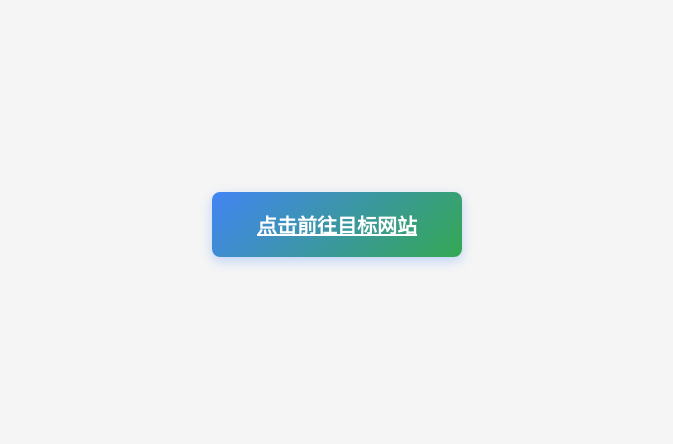
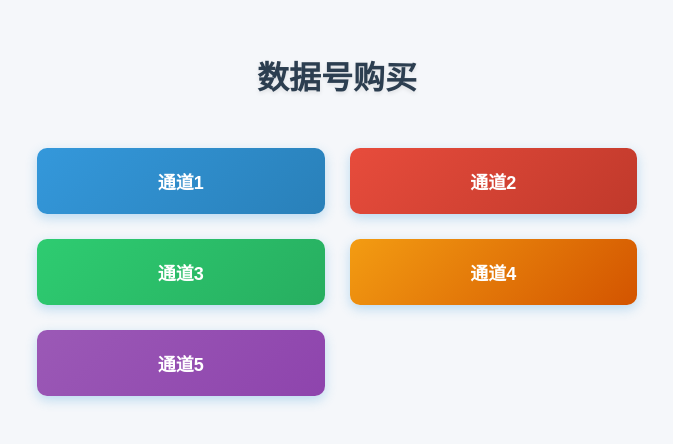
Before and after one commit to jiunk67/A, a plain HTML site: page main3.html in a window 1280 px wide. Shown: the part 176-620 px from the top of the page, without its empty margins (303-976 px from the left). Drawn offline with Linux system fonts and the light colour scheme.

Commit message:
Update main3.html

```diff
--- a/main3.html
+++ b/main3.html
@@ -3,45 +3,109 @@
 <head>
     <meta charset="UTF-8">
     <meta name="viewport" content="width=device-width, initial-scale=1.0">
-    <title>点击跳转</title>
+    <title>购买</title>
     <style>
         * {
             margin: 0;
             padding: 0;
             box-sizing: border-box;
+            font-family: "Microsoft YaHei", sans-serif;
         }
+
         body {
             min-height: 100vh;
+            background-color: #f5f7fa;
             display: flex;
+            flex-direction: column;
             justify-content: center;
             align-items: center;
-            background-color: #f5f5f5;
+            padding: 20px;
         }
+
+        .page-title {
+            font-size: 32px;
+            color: #2c3e50;
+            margin-bottom: 50px;
+            text-shadow: 0 2px 4px rgba(0,0,0,0.1);
+        }
+
+        .btn-group {
+            display: grid;
+            grid-template-columns: repeat(auto-fit, minmax(220px, 1fr));
+            gap: 25px;
+            width: 100%;
+            max-width: 600px;
+        }
+
         .jump-btn {
-            padding: 18px 45px;
+            padding: 20px 0;
             border: none;
-            border-radius: 8px;
-            background: linear-gradient(135deg, #4285f4, #34a853);
+            border-radius: 10px;
+            background: linear-gradient(135deg, #3498db, #2980b9);
             color: white;
-            font-size: 20px;
+            font-size: 18px;
             font-weight: bold;
+            text-align: center;
+            text-decoration: none;
             cursor: pointer;
             transition: all 0.3s ease;
-            box-shadow: 0 4px 12px rgba(66, 133, 244, 0.3);
+            box-shadow: 0 4px 12px rgba(52, 152, 219, 0.3);
+            position: relative;
+            overflow: hidden;
         }
+
         .jump-btn:hover {
-            transform: translateY(-3px);
-            box-shadow: 0 6px 18px rgba(66, 133, 244, 0.5);
+            transform: translateY(-6px);
+            box-shadow: 0 8px 20px rgba(52, 152, 219, 0.5);
+            filter: brightness(1.1);
         }
-        .jump-btn:active {
-            transform: translateY(1px);
+
+        .jump-btn:active::after {
+            content: "";
+            position: absolute;
+            top: 50%;
+            left: 50%;
+            width: 150%;
+            height: 150%;
+            background: rgba(255,255,255,0.2);
+            border-radius: 50%;
+            transform: translate(-50%, -50%) scale(0);
+            animation: ripple 0.6s ease-out;
+        }
+
+        @keyframes ripple {
+            0% { transform: translate(-50%, -50%) scale(0); opacity: 1; }
+            100% { transform: translate(-50%, -50%) scale(1); opacity: 0; }
+        }
+
+        /* 每个按钮不同渐变颜色 */
+        .btn-1 { background: linear-gradient(135deg, #3498db, #2980b9); }
+        .btn-2 { background: linear-gradient(135deg, #e74c3c, #c0392b); }
+        .btn-3 { background: linear-gradient(135deg, #2ecc71, #27ae60); }
+        .btn-4 { background: linear-gradient(135deg, #f39c12, #d35400); }
+        .btn-5 { background: linear-gradient(135deg, #9b59b6, #8e44ad); }
+
+        @media (max-width: 500px) {
+            .page-title {
+                font-size: 24px;
+                margin-bottom: 30px;
+            }
+            .jump-btn {
+                font-size: 16px;
+                padding: 16px 0;
+            }
         }
     </style>
 </head>
 <body>
-    <!-- 替换 href 为目标网站地址 -->
-    <a href="https://kk12.antc.cn/" class="jump-btn" target="_blank">
-        点击前往目标网站
-    </a>
+    <h1 class="page-title">数据号购买</h1>
+    <div class="btn-group">
+        <!-- 替换 href 中的网址为目标网站 -->
+        <a href="https://kk12.antc.cn/" class="jump-btn btn-1" target="_blank">通道1</a>
+        <a href="" class="jump-btn btn-2" target="_blank">通道2</a>
+        <a href="" class="jump-btn btn-3" target="_blank">通道3</a>
+        <a href="" class="jump-btn btn-4" target="_blank">通道4</a>
+        <a href="" class="jump-btn btn-5" target="_blank">通道5</a>
+    </div>
 </body>
 </html>
```
